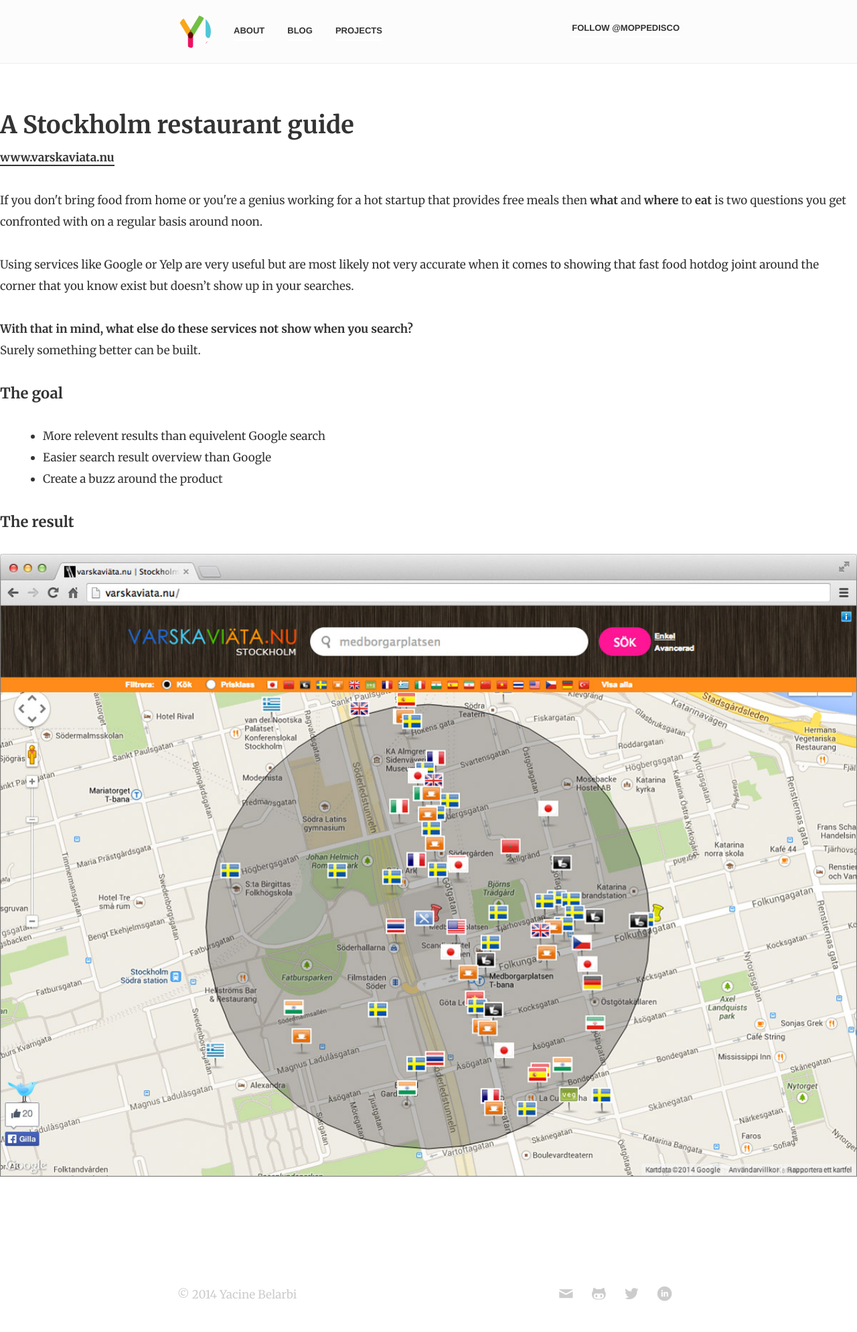
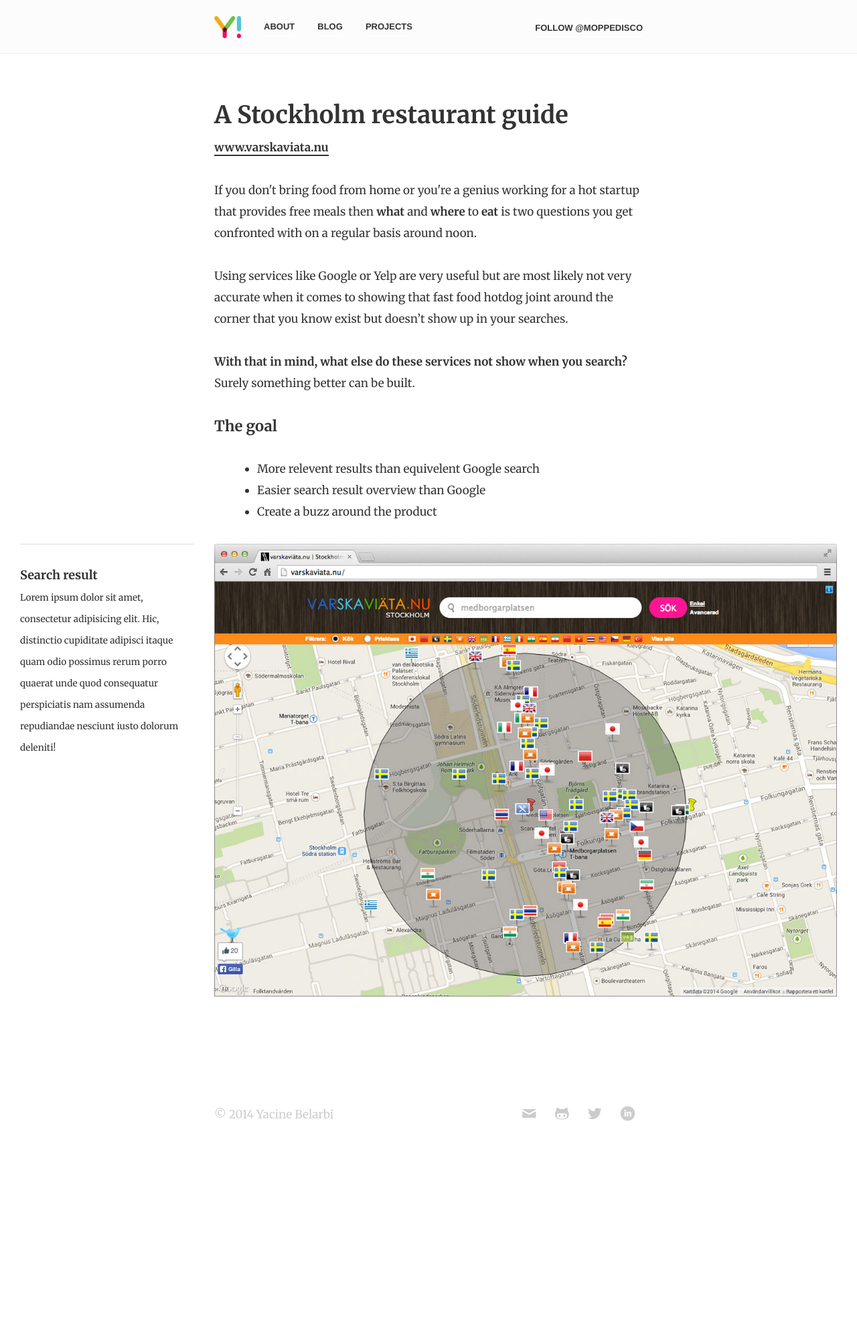
Before and after one commit to moppedisco/blog, a Jekyll site: the page built from projects/varskaviata/index.html, in a window 1280 px wide. Shown: the whole page at 67% size. Built offline with Jekyll 4.4.1, drawn with Linux system fonts in a browser that asks for light colours; Markdown is read by kramdown in place of the engine named in the settings; comment, search, counter and statistics services are not loaded; after the commit the page ends 1720 px from its top, so only the background shows below that.

Commit message:
styles for fullwidth content

```diff
--- a/css/style.css
+++ b/css/style.css
@@ -1570,20 +1570,64 @@
 hr {
   border: 0;
   border-top: 1px solid #ddd;
-  width: 100px;
 }
 .page {
-  width: auto;
-  max-width: 750px;
   padding: 0 25px;
 }
 @media (min-width: 760px) {
   .page {
+    width: 90%;
     padding: 0;
   }
 }
-@media (min-width: 960px) {
-
+@media (min-width: 1280px) {
+  .page {
+    width: 50%;
+    max-width: 760px;
+  }
+}
+.fullWidth {
+  margin-bottom: 32px;
+}
+@media (min-width: 760px) {
+  .fullWidth {
+    margin-left: -5%;
+    margin-right: -5%;
+  }
+}
+@media (min-width: 1280px) {
+  .fullWidth {
+    margin-left: -50%;
+    margin-right: -50%;
+  }
+}
+.fullWidth .unit:first-child {
+  padding-left: 0;
+}
+@media (min-width: 760px) {
+  .fullWidth .unit:first-child {
+    padding-right: 0px;
+  }
+}
+@media (min-width: 1280px) {
+  .fullWidth .unit:first-child {
+    padding-left: 30px;
+    padding-right: 30px;
+  }
+}
+.fullWidth .unit:last-child {
+  padding-left: 30px;
+}
+@media (min-width: 760px) {
+  .fullWidth .unit:last-child {
+    padding-right: 0px;
+  }
+}
+@media (min-width: 1280px) {
+  .fullWidth .unit:last-child {
+    padding-left: 0px;
+    padding-right: 30px;
+  }
 }
 .img-resp {
   width: 100%;
@@ -1656,11 +1700,6 @@
 }
 .logo {
   border: none;
-}
-.logo img {
-  width: 50px;
-  height: 50px;
-  border-radius: 100px;
 }
 .nav {
   padding-top: 22px;
--- a/index.html
+++ b/index.html
@@ -2,6 +2,7 @@
 layout: default
 title: Home
 ---
+<div class="page">
 	<article class="intro">
 		<h1 title="Hello." id="greeting">Hello.</h1>
 		<p>My name is <i>Yacine Belarbi</i> and i'm  <i>frontend developer</i> interested in design beyond the visuals. I craft products that are a joy to both <i>users</i>, <i>developers</i> and <img class="cats" title="cats" src="/images/nyancat.gif" width="50" alt="cats"> alike.</p>
@@ -20,7 +21,7 @@
 		</div>
 	{% endfor %}
 	</section>
-
+</div>
 <script>
 	//var greetings = Array("Hello.","Bonjour.","Grüezi.");
 	//var greeting = greetings[Math.floor(Math.random()*greetings.length)];
--- a/projects/varskaviata/index.html
+++ b/projects/varskaviata/index.html
@@ -4,6 +4,7 @@
 ---
 
 <article class="post">
+	<div class="page">
 		<h1>A Stockholm restaurant guide</h1>
 		<p><a href="http://varskaviata.nu" target="_blank">www.varskaviata.nu</a></p>
 		<p>If you don't bring food from home or you're a genius working for a hot startup that provides free meals then <b>what</b> and <b>where</b> to <b>eat</b> is two questions you get confronted with on a regular basis around noon. </p>
@@ -17,6 +18,16 @@
 			<li>Easier search result overview than Google</li>
 			<li>Create a buzz around the product</li>
 		</ul>
-	<h2>The result</h2>
+		<div class="line fullWidth">
+			<div class="unit size1of4">
+				<hr>
+				<h3>Search result</h3>
+				<small>Lorem ipsum dolor sit amet, consectetur adipisicing elit. Hic, distinctio cupiditate adipisci itaque quam odio possimus rerum porro quaerat unde quod consequatur perspiciatis nam assumenda repudiandae nesciunt iusto dolorum deleniti!</small>
+			</div>
+			<div class="unit size3of4">
 				<img src="/images/varskaviata-screenshot.png" class="img-resp" alt="">
+			</div>
+		</div>
+	</div>
+
 </article>
```
Also changed, not shown: css/style.less (+51 -7 lines). Lines whose indentation alone changed are shown as unchanged.
